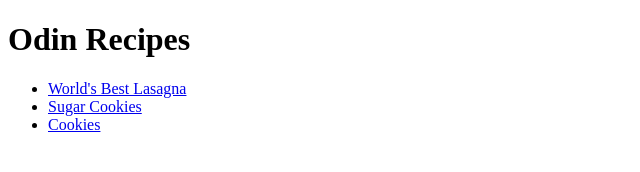
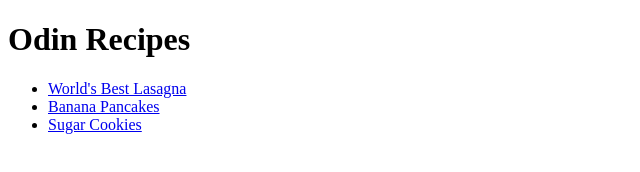
Before and after one commit to tpivnick/odin-recipes, a plain HTML site: page index.html in a window 1280 px wide. Shown: the full height of the page, 0-640 px from the left. Drawn offline with Linux system fonts and the light colour scheme.

Commit message:
Update index.html
Update to reflect proper pages

```diff
--- a/index.html
+++ b/index.html
@@ -8,9 +8,9 @@
 <body>
     <h1>Odin Recipes</h1>
     <ul>
-        <li><a href="https://www.allrecipes.com/recipe/23600/worlds-best-lasagna/">World's Best Lasagna</a></li>
-        <li><a href="https://www.allrecipes.com/recipe/10402/the-best-rolled-sugar-cookies/">Sugar Cookies</a></li>
-        <li><a href="https://www.allrecipes.com/recipe/20334/banana-pancakes-i/">Cookies</a></li>
+        <li><a href="recipes/lasagna.html">World's Best Lasagna</a></li>
+        <li><a href="recipes/pancakes.html">Banana Pancakes</a></li>
+        <li><a href="recipes/sugarcookies.html">Sugar Cookies</a></li>
     </ul>
 </body>
 </html>
```
